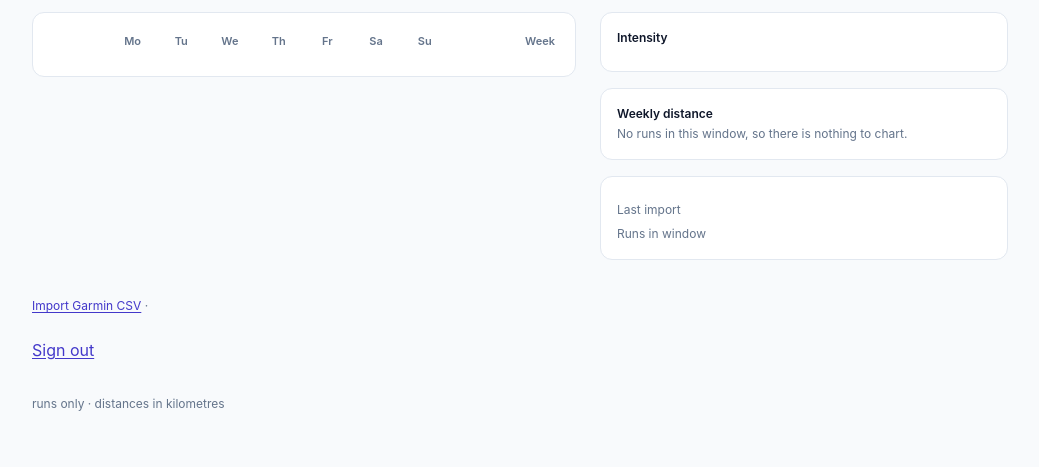
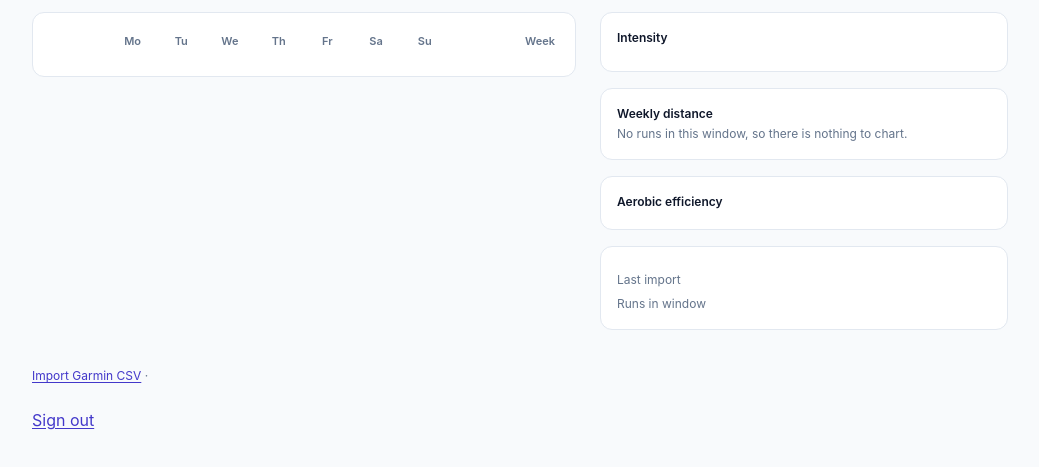
Before and after one commit to giarfa/sport-heatmap, a Laravel app: template resources/views/dashboard.blade.php in a window 1280 px wide. Shown: the part 163-630 px from the top of the page, without its empty margins (120-1159 px from the left). Run offline with Laravel 12, Linux system fonts and the light colour scheme; the template is opened without the code that fills it, so the values that code supplies are empty; style sheets or scripts are compiled from the project's sources; some libraries are stand-ins or nearby versions.

Commit message:
feat(US-024): TASK-07 render the aerobic efficiency card
Co-Authored-By: Claude Sonnet 5.5 <noreply@anthropic.com>

```diff
--- /dev/null
+++ b/resources/views/components/aerobic-efficiency.blade.php
@@ -0,0 +1,99 @@
+@props(['efficiency'])
+
+{{--
+    Markup only: every number and string comes from AerobicEfficiency / EfficiencyDot /
+    EfficiencyWeek / TrendTick — no arithmetic here. The twin of <x-weekly-trend>: it reuses
+    that card's frame (trend-*) and adds the eff-* rules. Run dots, y labels and x labels are
+    HTML positioned in percent beside the SVG, because circles and text inside a viewBox
+    stretched with preserveAspectRatio="none" would distort.
+--}}
+<section class="card p-4 trend eff" aria-labelledby="eff-heading">
+    <h3 id="eff-heading" class="trend-title">Aerobic efficiency</h3>
+    @if (! $efficiency->hasChart())
+        <p class="trend-empty">{{ $efficiency->message }}</p>
+    @else
+        @if ($efficiency->hasHeadline())
+            <p class="eff-headline"><strong>{{ $efficiency->headlinePace }}</strong><span class="eff-unit"> /km</span> <span class="eff-at">{{ $efficiency->headlineAt }}</span></p>
+        @else
+            <p class="trend-note">{{ $efficiency->message }}</p>
+        @endif
+        <p class="trend-note">{{ $efficiency->note }}</p>
+        <div class="trend-chart">
+            <div class="trend-y" aria-hidden="true">
+                @foreach ($efficiency->ticks as $tick)
+                    <span style="bottom: {{ $tick->bottomPercent }}%">{{ $tick->label }}</span>
+                @endforeach
+            </div>
+            <div class="trend-plot">
+                <svg viewBox="0 0 160 100" preserveAspectRatio="none" role="img" aria-labelledby="eff-svg-title">
+                    <title id="eff-svg-title">{{ $efficiency->title }}</title>
+                    <g aria-hidden="true">
+                        @foreach ($efficiency->ticks as $tick)
+                            @continue($loop->first || $loop->last)
+                            <line class="trend-gridline" x1="0" x2="160" y1="{{ $tick->y }}" y2="{{ $tick->y }}"/>
+                        @endforeach
+                        <line class="trend-baseline" x1="0" x2="160" y1="100" y2="100"/>
+                        @foreach ($efficiency->lastYearSegments as $points)
+                            <polyline class="eff-lastyear" points="{{ $points }}"/>
+                        @endforeach
+                        @foreach ($efficiency->medianSegments as $points)
+                            <polyline class="trend-line-halo" points="{{ $points }}"/>
+                            <polyline class="trend-line" points="{{ $points }}"/>
+                        @endforeach
+                    </g>
+                </svg>
+                @foreach ($efficiency->dots as $dot)
+                    <span class="eff-dot eff-dot--{{ $dot->kind->value }}" aria-hidden="true" style="left: {{ $dot->left }}%; top: {{ $dot->top }}%"></span>
+                @endforeach
+            </div>
+            <div class="trend-x" aria-hidden="true">
+                @foreach ($efficiency->xLabels as $label)
+                    <span>{{ $label }}</span>
+                @endforeach
+            </div>
+        </div>
+        <ul class="trend-key">
+            <li><span aria-hidden="true" class="eff-key-dot eff-dot--flat"></span>Run</li>
+            @if ($efficiency->hasHilly)
+                <li><span aria-hidden="true" class="eff-key-dot eff-dot--hilly"></span>Hilly run, adjusted</li>
+            @endif
+            @if ($efficiency->hasSteep)
+                <li><span aria-hidden="true" class="eff-key-dot eff-dot--steep"></span>Steep run, not counted</li>
+            @endif
+            @if ($efficiency->hasMedianLine())
+                <li><span aria-hidden="true" class="trend-key-swatch trend-key-swatch--line"></span>4-week median</li>
+            @endif
+            @if ($efficiency->hasLastYear)
+                <li><span aria-hidden="true" class="eff-key-lastyear"></span>Same weeks last year</li>
+            @endif
+        </ul>
+        <details class="trend-figures">
+            <summary>Weekly figures</summary>
+            <table class="trend-table">
+                <caption class="sr-only">{{ $efficiency->captionLabel }}</caption>
+                <thead>
+                    <tr>
+                        <th scope="col">Week</th>
+                        <th scope="col">Runs</th>
+                        <th scope="col">4-wk median</th>
+                        @if ($efficiency->hasLastYear)
+                            <th scope="col">Last year</th>
+                        @endif
+                    </tr>
+                </thead>
+                <tbody>
+                    @foreach ($efficiency->weeks as $week)
+                        <tr>
+                            <th scope="row">{{ $week->rangeLabel }}</th>
+                            <td>{{ $week->runs }}</td>
+                            <td>@if ($week->median !== null){{ $week->median }}@else<span aria-hidden="true">—</span><span class="sr-only">none</span>@endif</td>
+                            @if ($efficiency->hasLastYear)
+                                <td>@if ($week->lastYear !== null){{ $week->lastYear }}@else<span aria-hidden="true">—</span><span class="sr-only">none</span>@endif</td>
+                            @endif
+                        </tr>
+                    @endforeach
+                </tbody>
+            </table>
+        </details>
+    @endif
+</section>
--- a/resources/views/dashboard.blade.php
+++ b/resources/views/dashboard.blade.php
@@ -29,11 +29,12 @@
             <x-heatmap-grid :grid="$grid" />
         </section>
         <x-day-detail :grid="$grid" />
-        <aside class="rail" aria-label="Legend, weekly trend and {{ $status->syncConfigured ? 'sync' : 'import' }} detail">
+        <aside class="rail" aria-label="Legend, weekly trend, aerobic efficiency and {{ $status->syncConfigured ? 'sync' : 'import' }} detail">
             <div class="card p-4">
                 <x-heatmap-legend :scale="$grid->scale" />
             </div>
             <x-weekly-trend :trend="$grid->trend" />
+            <x-aerobic-efficiency :efficiency="$grid->efficiency" />
             <div class="card p-4">
                 <x-import-detail :status="$status" />
             </div>
```
Also changed, not shown: resources/css/app.css (+88 -0 lines), tests/Feature/Dashboard/SyncStatusTest.php (+2 -2 lines), tests/Feature/Dashboard/WeeklyTrendTest.php (+1 -1 lines), .larapilot/mockups/US-024/README.md, .larapilot/plans/US-024-plan.yaml, CHANGELOG.md.
